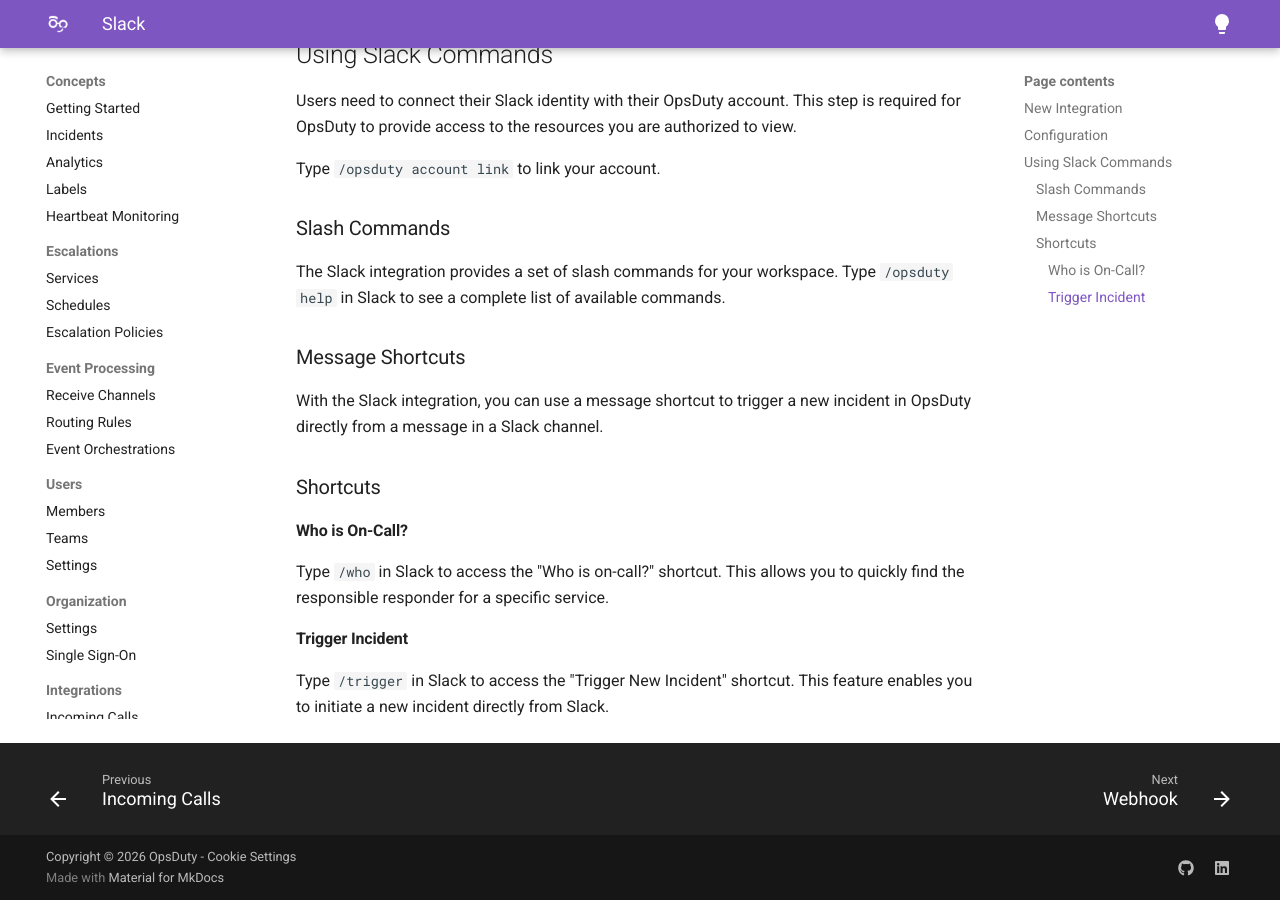
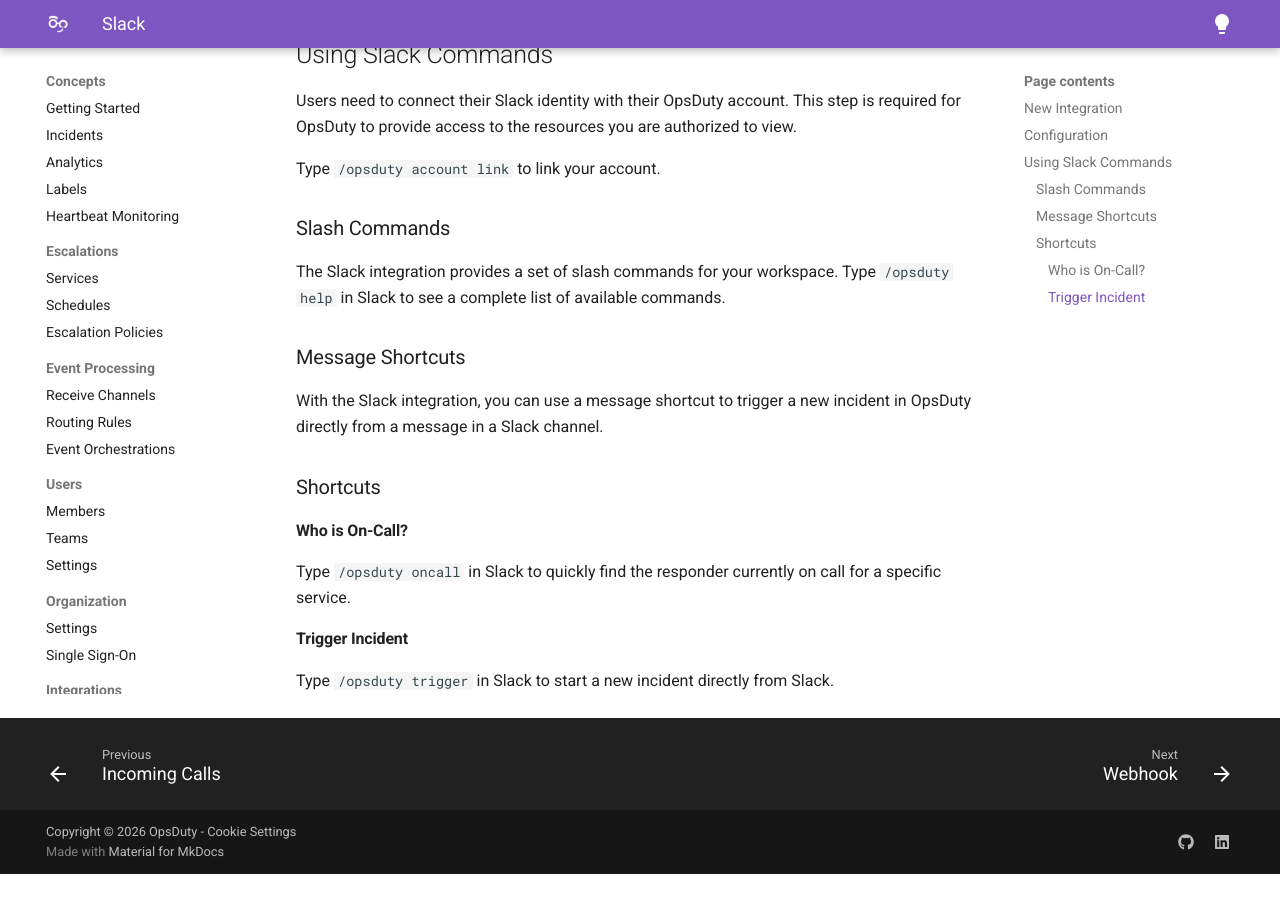
Before and after one commit to opsduty/opsduty-docs, an MkDocs documentation site: the page built from docs/concepts/integrations/slack.md, in a window 1280 px wide and 900 px high, scrolled down 911 px. Built offline with MkDocs 1.6.1 and Material for MkDocs 9.7.7, drawn with Linux system fonts in a browser that asks for light colours; after the commit the page ends 1785 px from its top, so only the background shows below that.

Commit message:
Fix the Slack on-call and trigger commands
The page listed /who and /trigger as Slack commands. The integration only
registers the /opsduty command, so the correct forms are /opsduty oncall
and /opsduty trigger, both shown by /opsduty help.

Co-Authored-By: Claude Opus 4.8 (1M context) <noreply@anthropic.com>

```diff
--- a/docs/concepts/integrations/slack.md
+++ b/docs/concepts/integrations/slack.md
@@ -47,10 +47,9 @@ incident in OpsDuty directly from a message in a Slack channel.
 
 #### Who is On-Call?
 
-Type `/who` in Slack to access the "Who is on-call?" shortcut. This allows you
-to quickly find the responsible responder for a specific service.
+Type `/opsduty oncall` in Slack to quickly find the responder currently on call
+for a specific service.
 
 #### Trigger Incident
 
-Type `/trigger` in Slack to access the "Trigger New Incident" shortcut. This
-feature enables you to initiate a new incident directly from Slack.
+Type `/opsduty trigger` in Slack to start a new incident directly from Slack.
```
